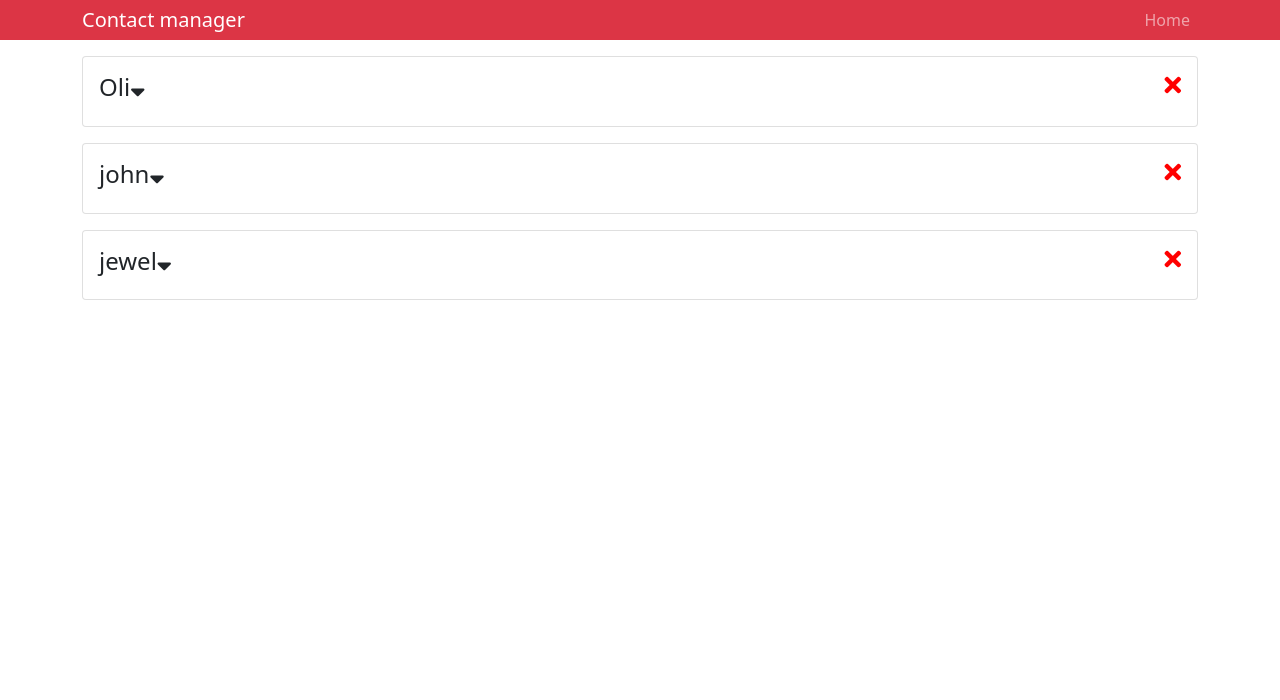
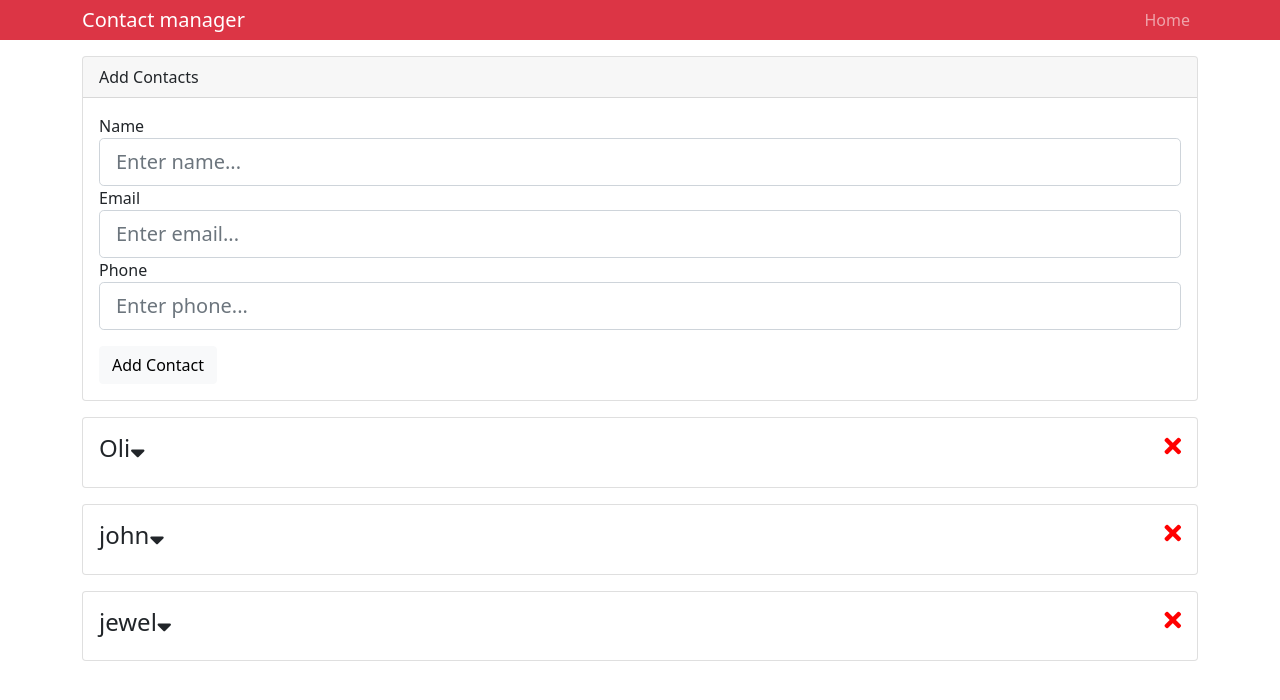
Before and after one commit to oliullahjewel96/reactCourse, a React (Create React App) app in the folder contactmanager/: page / in a window 1280 px wide. Shown: the top 700 px of the page. Built offline with nearby package versions, Linux system fonts and the light colour scheme.

Commit message:
Created a form with a state

```diff
--- a/contactmanager/src/App.js
+++ b/contactmanager/src/App.js
@@ -1,6 +1,7 @@
 import React, { Component } from "react";
-import Contacts from "./components/Contacts";
-import Header from "./components/Header";
+import Contacts from "./components/contacts/Contacts";
+import Header from "./components/layout/Header";
+import AddContacts from "./components/contacts/AddContacts";
 
 import { Provider } from "./context";
 
@@ -13,9 +14,10 @@
       <div className="App">
         <Header branding="Contact manager" />
         <div className="container">
+          <AddContacts />
           <Contacts />
-        </div>
-      </div>
+        </div>{" "}
+      </div>{" "}
     </Provider>
   );
 }
--- /dev/null
+++ b/contactmanager/src/components/contacts/AddContacts.js
@@ -0,0 +1,58 @@
+import React, { Component } from "react";
+
+class AddContacts extends Component {
+  state = {
+    name: "",
+    email: "",
+    phone: "",
+  };
+  render() {
+    const { name, email, phone } = this.state;
+    return (
+      <div className="card mb-3">
+        <div className="card-header">Add Contacts</div>
+        <div className="card-body">
+          <form>
+            <div className="form-group">
+              <label htmlFor="name">Name</label>
+              <input
+                type="text"
+                name="name"
+                className="form-control form-control-lg"
+                placeholder="Enter name..."
+                value={name}
+              />
+            </div>
+            <div className="form-group">
+              <label htmlFor="email">Email</label>
+              <input
+                type="email"
+                name="email"
+                className="form-control form-control-lg"
+                placeholder="Enter email..."
+                value={email}
+              />
+            </div>
+            <div className="form-group">
+              <label htmlFor="phone">Phone</label>
+              <input
+                type="text"
+                name="phone"
+                className="form-control form-control-lg"
+                placeholder="Enter phone..."
+                value={phone}
+              />
+            </div>
+            <input
+              type="submit"
+              value="Add Contact"
+              className="btn btn-light btn-block mt-3"
+            />
+          </form>
+        </div>
+      </div>
+    );
+  }
+}
+
+export default AddContacts;
--- a/contactmanager/src/components/Contact.js
+++ b/contactmanager/src/components/contacts/Contact.js
@@ -1,6 +1,6 @@
 import React, { Component } from "react";
 import PropTypes from "prop-types";
-import { Consumer } from "../context";
+import { Consumer } from "../../context";
 
 class Contact extends Component {
   //   static propTypes = {
@@ -49,8 +49,8 @@
               </h4>
               {showStateInfo ? (
                 <ul className="list-group">
-                  <li className="list-group-item">Email:{email}</li>
-                  <li className="list-group-item">Phone: {phone}</li>
+                  <li className="list-group-item"> Email: {email} </li>{" "}
+                  <li className="list-group-item"> Phone: {phone} </li>{" "}
                 </ul>
               ) : null}
             </div>
--- a/contactmanager/src/components/Contacts.js
+++ b/contactmanager/src/components/contacts/Contacts.js
@@ -1,7 +1,7 @@
 import React, { Component } from "react";
 import Contact from "./Contact";
 
-import { Consumer } from "../context";
+import { Consumer } from "../../context";
 
 class Contacts extends Component {
   render() {
```
Also changed, not shown: contactmanager/src/components/layout/Header.js (renamed from contactmanager/src/components/Header.js).
